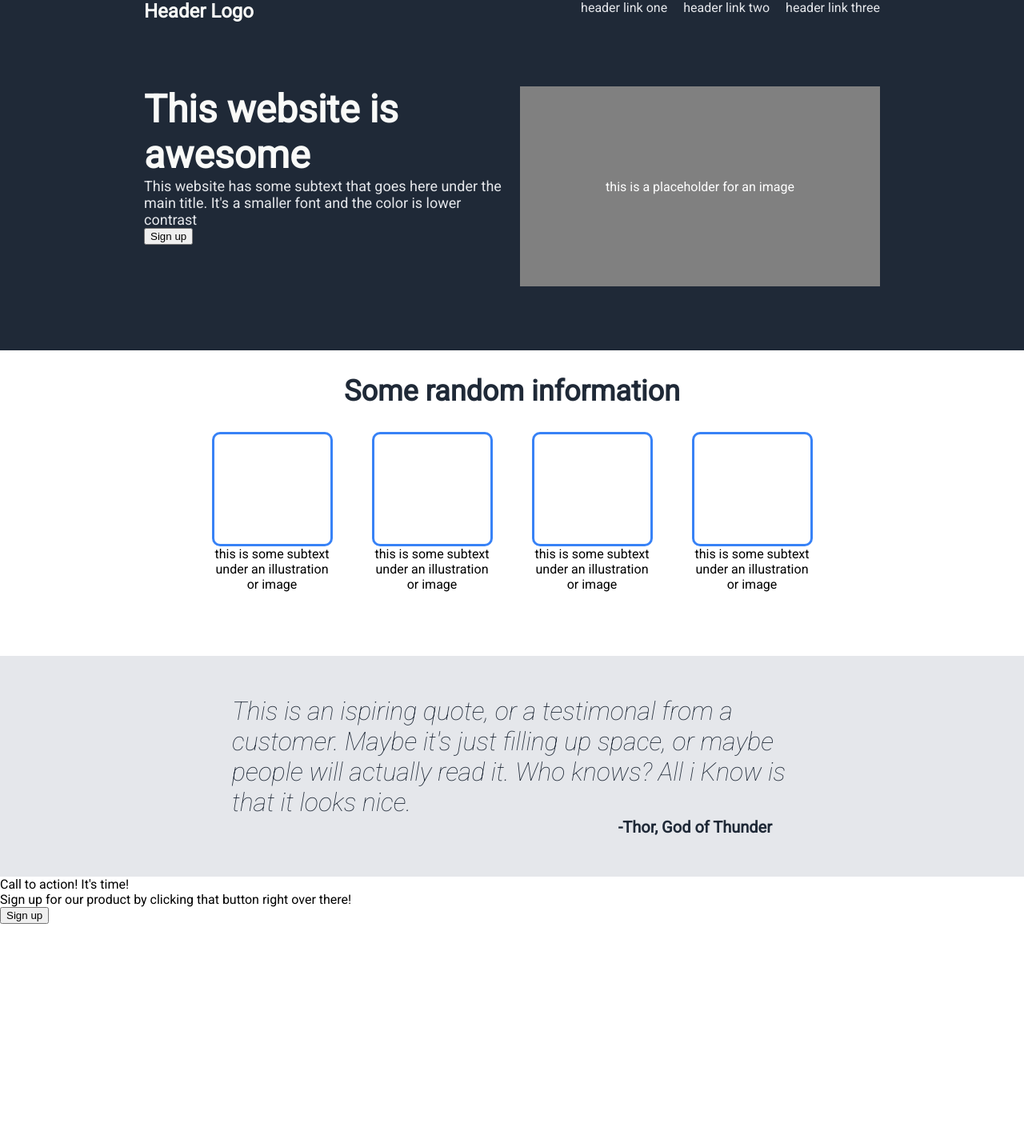
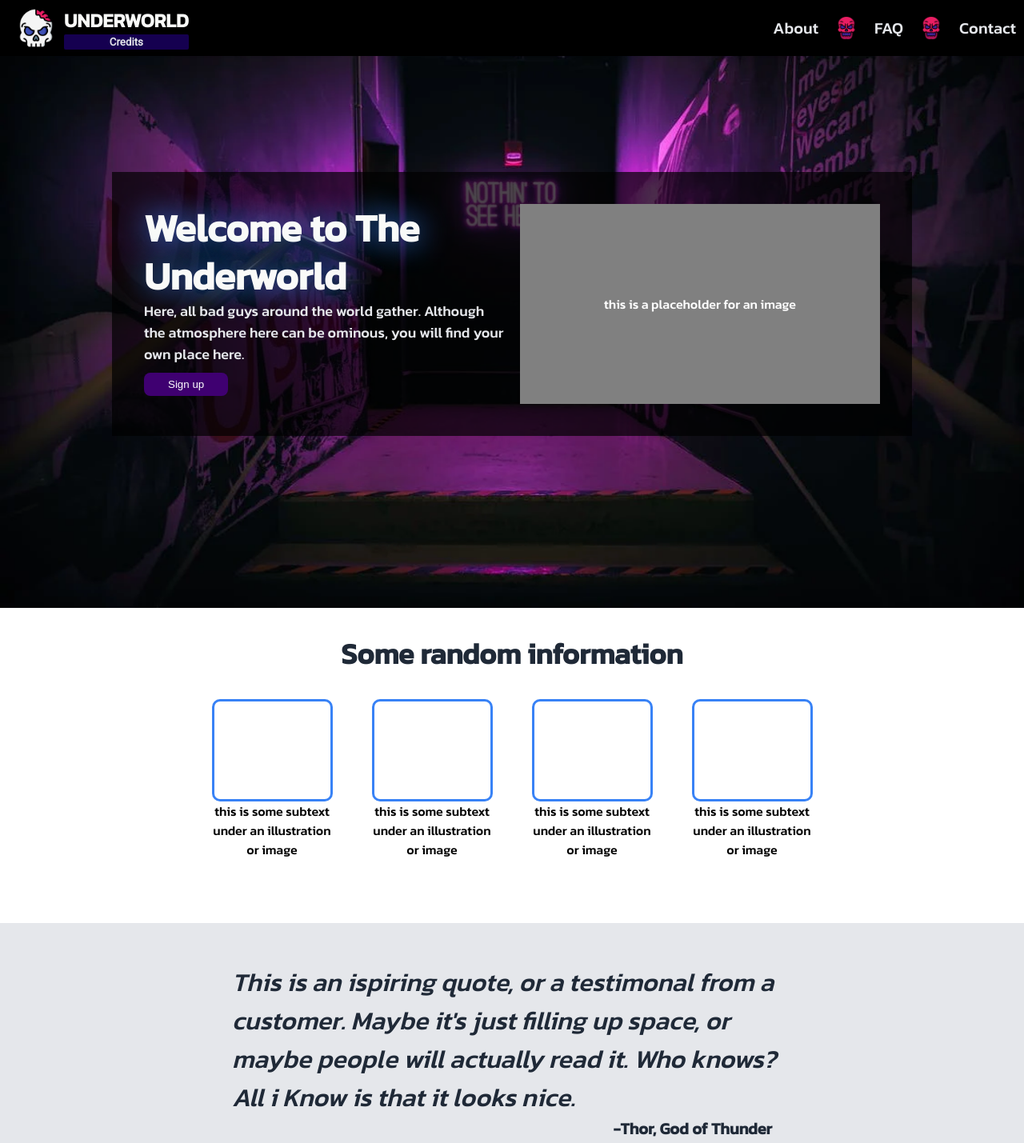
Before and after one commit to M-Kurkiewicz/First-page-odin, a plain HTML site: page index.html in a window 1280 px wide. Shown: the top 1429 px of the page at 80% size. Before the commit the page ends 1155 px from the top, so only its background shows below. Drawn offline with Linux system fonts and the light colour scheme.

Commit message:
Improve the looks of the site

```diff
--- a/index.html
+++ b/index.html
@@ -8,27 +8,35 @@
     <link rel="stylesheet" href="styles.css">
     <link rel="preconnect" href="https://fonts.googleapis.com">
 <link rel="preconnect" href="https://fonts.gstatic.com" crossorigin>
-<link href="https://fonts.googleapis.com/css2?family=Roboto:ital,wght@0,400;1,100;1,300&display=swap" rel="stylesheet">
+<link href="https://fonts.googleapis.com/css2?family=Kanit:wght@500&family=Roboto:ital,wght@0,400;1,100;1,300&family=Taviraj&display=swap" rel="stylesheet">
 
 </head>
 <body>
     <header>
-        <div class="logo">Header Logo </div>
+        <div class="logo">
+            <img src="ghost.png" alt="ghost" class="logo">
+            <div class="logo-content">
+                <div class="logo-text">UNDERWORLD</div>
+                <button class="credits">Credits</button>
+            </div>
+        </div>
         <div class="links">
-            <a href="#">header link one</a>
-            <a href="#">header link two</a>
-            <a href="#">header link three</a>
+            <a href="#">About</a> <img src="skull.png" alt="skull" class="skull">
+            <a href="#">FAQ</a> <img src="skull.png" alt="skull" class="skull">
+            <a href="#">Contact</a>
         </div>
     </header>
 
     <div class="block block1">
+        <div class="container">
             <div>
-            <div class="main">This website is awesome</div>
-            <div class="text">This website has some subtext that goes here under the main title. It's a smaller font and the color is lower contrast</div>
+                <div class="main">Welcome to The Underworld</div>
+                <div class="text">Here, all bad guys around the world gather. Although the atmosphere here can be ominous, you will find your own place here.</div>
                 <button class="signup1">Sign up</button>
             </div>
             <div class="placeholder">
                 this is a placeholder for an image
+            </div>
         </div>
     </div>
 
@@ -61,12 +69,13 @@
 
     <div class="block block4">
         <div class="popup">
-            <div>Call to action! It's time!</div>
-            <div>Sign up for our product by clicking that button right over there!</div>
+            <div class="ad">
+                <div class="action">Call to action! It's time!</div>
+                <div class="action-t">Sign up for our product by clicking that button right over there!</div>
             </div>
-        <div>
-            <button class="signup1">Sign up</button>
+            <button class="signup2">Sign up</button>
         </div>
+
     </div>
 
 </body>
--- a/styles.css
+++ b/styles.css
@@ -2,36 +2,92 @@ body {
     font-family: 'Roboto', sans-serif;
     margin: 0;
     padding: 0;
-}
-
-header, .block1 {
-    background: #1f2937;
-    display: flex;
+    font-family: 'Kanit', sans-serif;
 }
 
 header {
-    justify-content: center;
-    gap: 20px;
-    flex-wrap: wrap;
+    justify-content: space-between;
+    padding-right: 100px;
+    background: black;
+    display: flex;
+    position: fixed;
+    width: 100%;
+    align-items: center;
 }
 
 a {
     text-decoration: none;
     color: #E5E7EB;
+    align-self: center;
+    font-family: 'Kanit', sans-serif;
+    font-size: 20px;
+}
+
+.logo {
+    width: 50px;
+    height: 50px;
+    color:#F9FAF8;
+    font-size: 24px;
+    font-weight:bold;
+    display: flex;
+    align-items: center;
+    margin: 10px;
+}
+.logo-text {
+    font-family: 'Kanit', sans-serif;
+}
+
+.logo-content {
+    display: flex;
+    flex-direction: column;
+    /* align-items: flex-start; */
+}
+.skull  {
+    width: 30px;
+    height: 30px;
+    align-self: center;
+}
+
+.credits {
+    border: none;
+    border-radius: 2px;
+    padding: 2px;
+    flex-grow: 0;
+    position: relative;
+    background: #150050;
+    color: #E5E7EB;
+    font-family: 'Roboto', sans-serif;
+    font-weight: bold;
 }
 
 .links {
-    width: 450px;
     display: flex;
-    justify-content: flex-end;
+    justify-content: space-between;
     gap: 20px;
+    margin-right: 10px;
 }
 
-.logo {
-    width: 450px;
-    color:#F9FAF8;
-    font-size: 24px;
-    font-weight:bold;
+.block1 {
+    justify-content: center;
+    gap: 20px;
+    flex-wrap: wrap;
+    padding: 80px 0px;
+    display: flex;
+    background-image: url('bg.png');
+    background-repeat: no-repeat;
+    background-attachment: fixed;
+    background-size: 100% 100%;
+    height: 600px;
+    align-items: center;
+}
+
+.container {
+    display: flex;
+    flex-wrap: wrap;
+    gap: 20px;
+    justify-content: center;
+    background-color: rgba(0, 0, 0, 0.7);
+    padding: 40px;
 }
 
 .main {
@@ -39,19 +95,23 @@ a {
     font-weight: bolder;
     color: #F9FAF8;
     width: 400px;
-}
-
-.block1 {
-    justify-content: center;
-    gap: 20px;
-    flex-wrap: wrap;
-    padding: 80px 0px;
+    line-height: 60px;
+    text-shadow: 0 0 0.8em #3882F6;
 }
 
 .text {
     font-size: 18px;
     color: #E5E7EB;
     width: 450px;
+}
+
+.signup1, .signup2 {
+    color: white;
+    background: #3F0071;
+    border: none;
+    padding: 7px 30px;
+    border-radius: 8px;
+    margin-top: 10px;
 }
 
 .placeholder {
@@ -109,6 +169,8 @@ h2 {
     flex-direction: column;
     align-items: center;
     padding: 50px 0;
+    flex-wrap: wrap;
+    flex:1;
 }
 
 .quote {
@@ -119,6 +181,8 @@ h2 {
     width: 700px;
     display: flex;
     justify-self: center;
+    flex: 1 0 auto;
+
 }
 
 .thor {
@@ -129,3 +193,35 @@ h2 {
     font-size: 20px;
     color: #1F2937
 }
+
+.block4 {
+    display: flex;
+    justify-content: center;
+}
+
+.popup {
+    display: flex;
+    background: #3882F6;
+    color: #F9FAF8;
+    padding: 25px 90px;
+    border-radius: 15px;
+    margin: 70px 0;
+    gap: 70px;
+    flex-wrap: nowrap;
+}
+
+.action {
+    font-weight: bold;
+    font-size: 18px;
+}
+
+.action-t {
+    font-weight: light;
+}
+
+.signup2 {
+    border: white solid 2px;
+    align-self: center;
+    margin: 0;
+    white-space: nowrap;
+}
```
Also changed, not shown: Credits.txt (added), bg.png (added), ghost.png (added), skull.png (added). Lines whose indentation alone changed are shown as unchanged.
